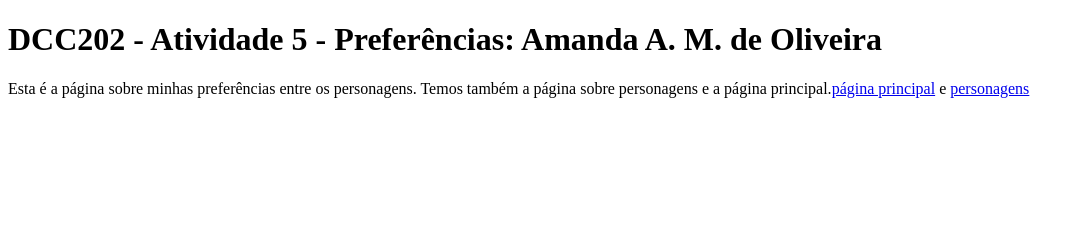
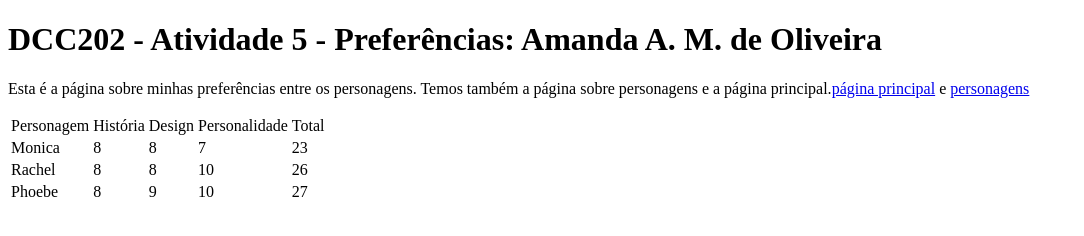
Before and after one commit to ufjf-dcc202/ufjf-dcc202-2023-3-b-atv5-amandaamarques, a website: page preferencias.html in a window 1280 px wide. Shown: the whole page, without its empty margins (0-1084 px from the left). Drawn offline with Linux system fonts and the light colour scheme.

Commit message:
Adicionei a tabela completa

```diff
--- a/preferencias.html
+++ b/preferencias.html
@@ -9,6 +9,43 @@
     <main>
         <h1>DCC202 - Atividade 5 - Preferências: Amanda A. M. de Oliveira</h1>
         <p>Esta é a página sobre minhas preferências entre os personagens. Temos também a página sobre personagens e a página principal.<a href="index.html">página principal</a> e <a href="personagens.html">personagens</a>  </p>
+        <table>
+
+            <thead>
+                <tr>
+                   <td>Personagem</td>
+                   <td>História</td>
+                   <td>Design</td>
+                   <td>Personalidade</td>
+                   <td>Total</td>
+                </tr>
+            </thead>
+
+           <tbody>
+                <tr>
+                    <td>Monica</td>
+                    <td>8</td>
+                    <td>8</td>
+                    <td>7</td>
+                    <td>23</td>
+                </tr>
+                <tr>
+                    <td>Rachel</td>
+                    <td>8</td>
+                    <td>8</td>
+                    <td>10</td>
+                    <td>26</td>
+                </tr>
+                <tr>
+                    <td>Phoebe</td>
+                    <td>8</td>
+                    <td>9</td>
+                    <td>10</td>
+                    <td>27</td>
+                </tr>
+           </tbody>
+
+        </table>
     </main>
 </body>
 </html>
```
